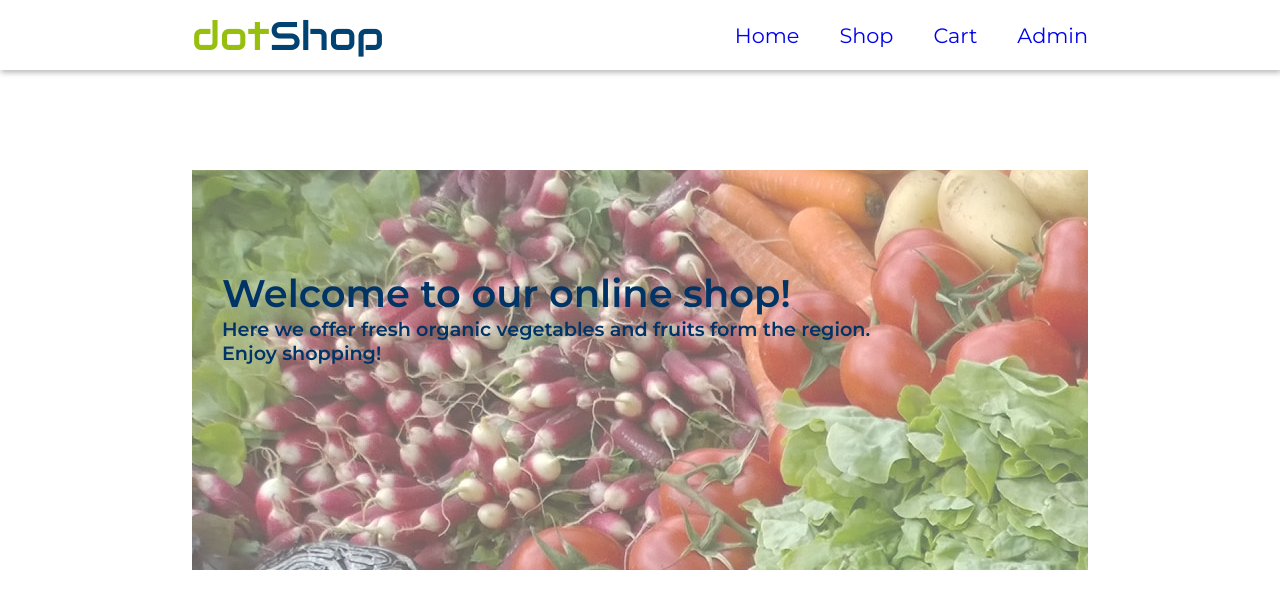
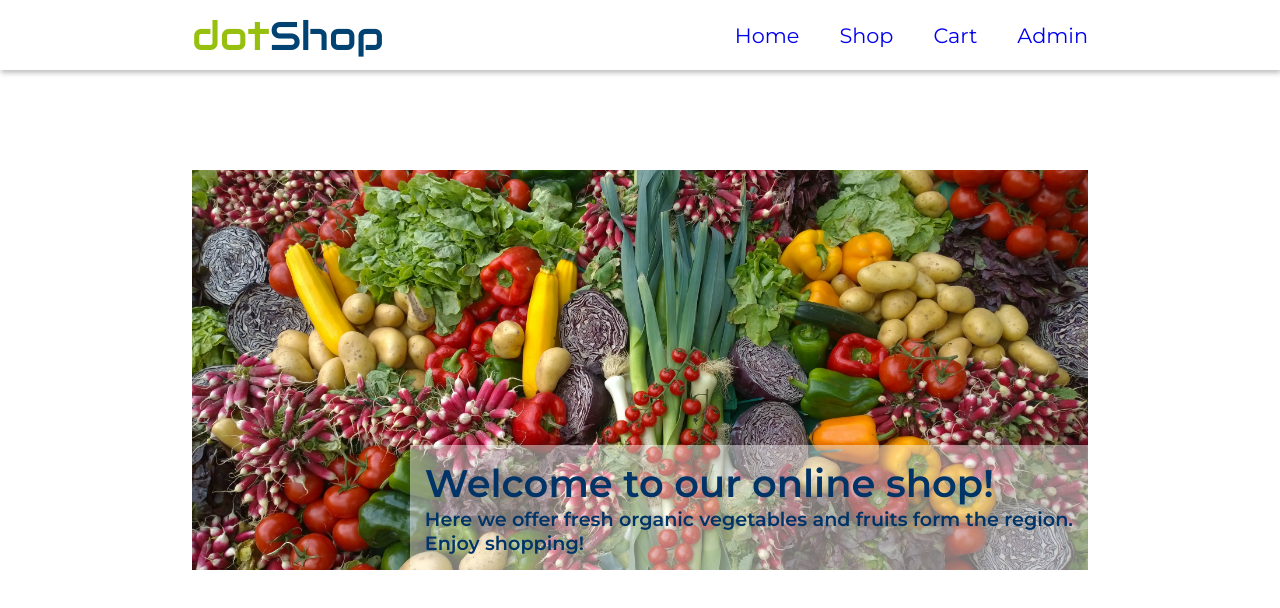
Before and after one commit to nancologist/dotShop, a React (Create React App) app in the folder frontend/: page / in a window 1280 px wide. Shown: the top 608 px of the page. Built offline with nearby package versions, Linux system fonts and the light colour scheme; a web font is replaced by a local one.

Commit message:
Update home styling.

```diff
--- a/frontend/src/pages/Home/Home.css
+++ b/frontend/src/pages/Home/Home.css
@@ -1,15 +1,20 @@
 .home {
     background-image: url('../../images/home-bg1.jpg');
+    background-position: center;
+    background-repeat: no-repeat;
+    background-size: cover;
     height: 400px;
     margin-top: 100px;
+    position: relative;
 }
 
 .home__text {
+    background-color: rgba(255, 255, 255, 0.45);
+    bottom: 0;
+    padding: 15px;
+    position: absolute;
+    right: 0;
     text-align: left;
-    background-color: rgba(255, 255, 255, 0.35);
-    height: 100%;
-    padding-top: 100px;
-    padding-left: 30px;
 }
 
 .home__text p {
```
